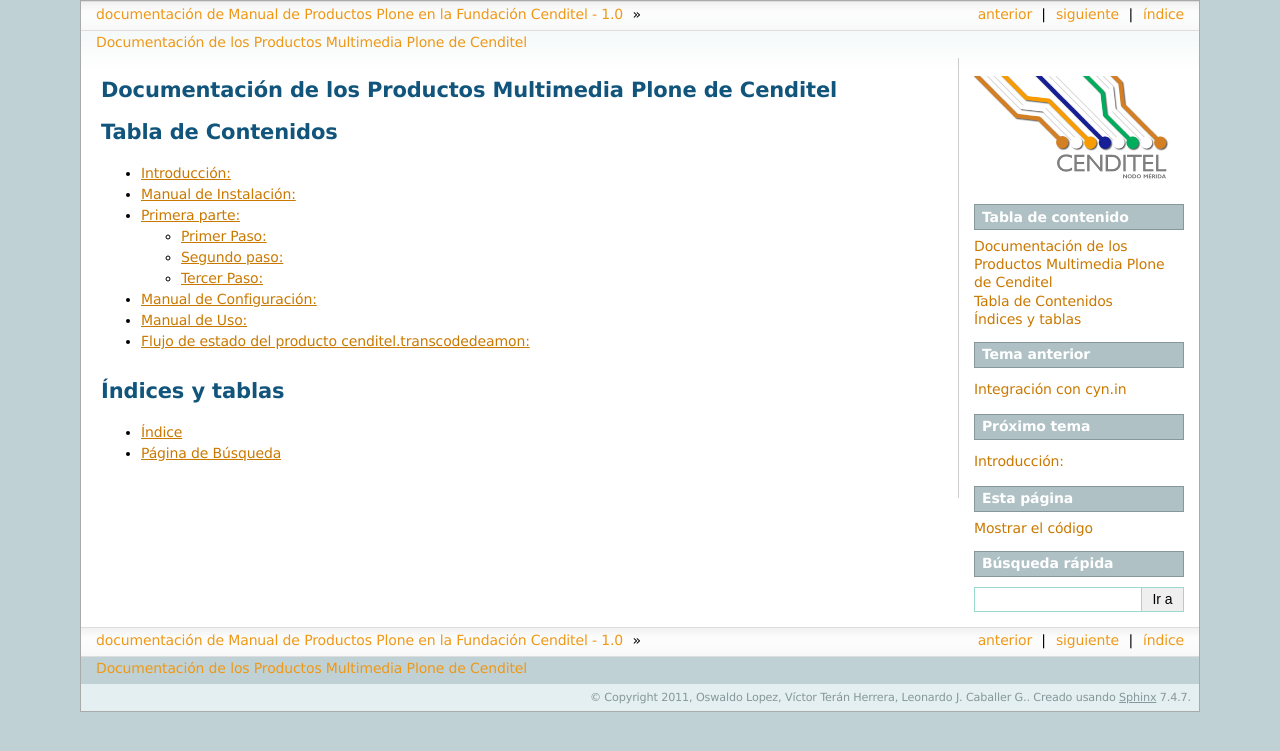
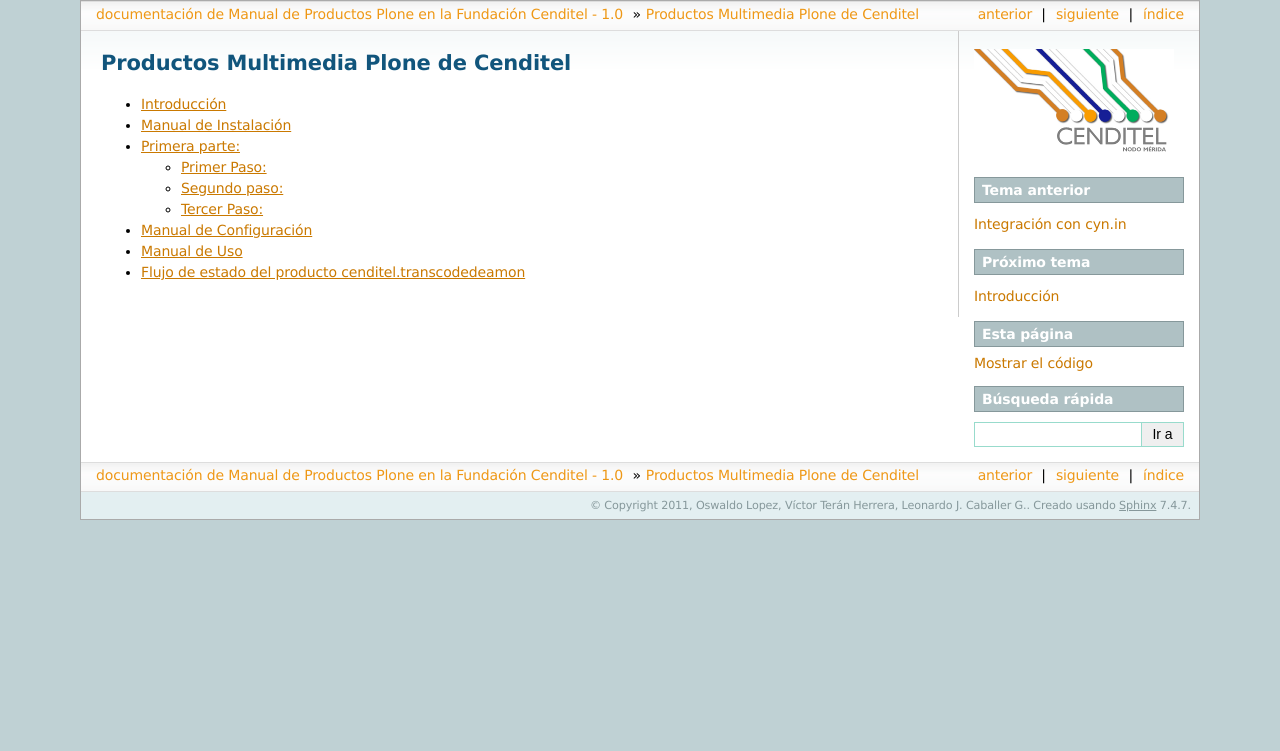
Before and after one commit to Cenditel/cenditel.docs, a Sphinx documentation site: the page built from source/multimedia/index.rst, in a window 1280 px wide. Shown: the top 751 px of the page. Built offline with Sphinx 7.4.7, drawn with Linux system fonts in a browser that asks for light colours; formulas are drawn with MathJax 3; pages that are not in the unit, such as notebooks, are missing from menus.

Commit message:
Actualizado formato de RST y eliminar la seccion de tablas y indices de los productos cenditel.multimedia

```diff
--- a/source/multimedia/flujo_de_estado_transcodedeamon.rst
+++ b/source/multimedia/flujo_de_estado_transcodedeamon.rst
@@ -2,8 +2,8 @@
 
 .. _flujo_de_estado_transcodedeamon:
 
-Flujo de estado del producto cenditel.transcodedeamon:
-------------------------------------------------------
+Flujo de estado del producto cenditel.transcodedeamon
+-----------------------------------------------------
 
 
 Por definir
--- a/source/multimedia/index.rst
+++ b/source/multimedia/index.rst
@@ -3,11 +3,10 @@
    You can adapt this file completely to your liking, but it should at least
    contain the root `toctree` directive.
 
-Documentación de los Productos Multimedia Plone de Cenditel
-===========================================================
+======================================
+Productos Multimedia Plone de Cenditel
+======================================
 
-Tabla de Contenidos
-===================
 
 .. toctree::
    :maxdepth: 2
@@ -20,10 +19,3 @@
    flujo_de_estado_transcodedeamon
    integracion_con_cynin
    manual_de_codigo
-
-
-Índices y tablas
-================
-
-* :ref:`genindex`
-* :ref:`search`
--- a/source/multimedia/introduccion.rst
+++ b/source/multimedia/introduccion.rst
@@ -2,8 +2,8 @@
 
 .. _Introducción:
 
-Introducción:
--------------
+Introducción
+------------
 
 Esta es la documentación del producto ``cenditel.multimedia`` para el sistema
 manejador de contenidos Plone. En las siguientes paginas encontrará material
--- a/source/multimedia/manual_de_configuracion.rst
+++ b/source/multimedia/manual_de_configuracion.rst
@@ -2,7 +2,7 @@
 
 .. _ManualdeConfiguracion:
 
-Manual de Configuración:
-------------------------
+Manual de Configuración
+-----------------------
 
 Por definir
--- a/source/multimedia/manual_de_instalacion.rst
+++ b/source/multimedia/manual_de_instalacion.rst
@@ -2,8 +2,8 @@
 
 .. _ManualdeInstalacion:
 
-Manual de Instalación:
-----------------------
+Manual de Instalación
+---------------------
 
 El manual de Instalación del los productos cenditel.audio y cenditel.video cuenta basicamente con dos partes:
 
--- a/source/multimedia/manual_de_uso.rst
+++ b/source/multimedia/manual_de_uso.rst
@@ -1,8 +1,8 @@
 .. highlight:: rest
 
-.. _uso:
+.. _ManualUso:
 
-Manual de Uso:
---------------
+Manual de Uso
+-------------
 
 Por definir
```
